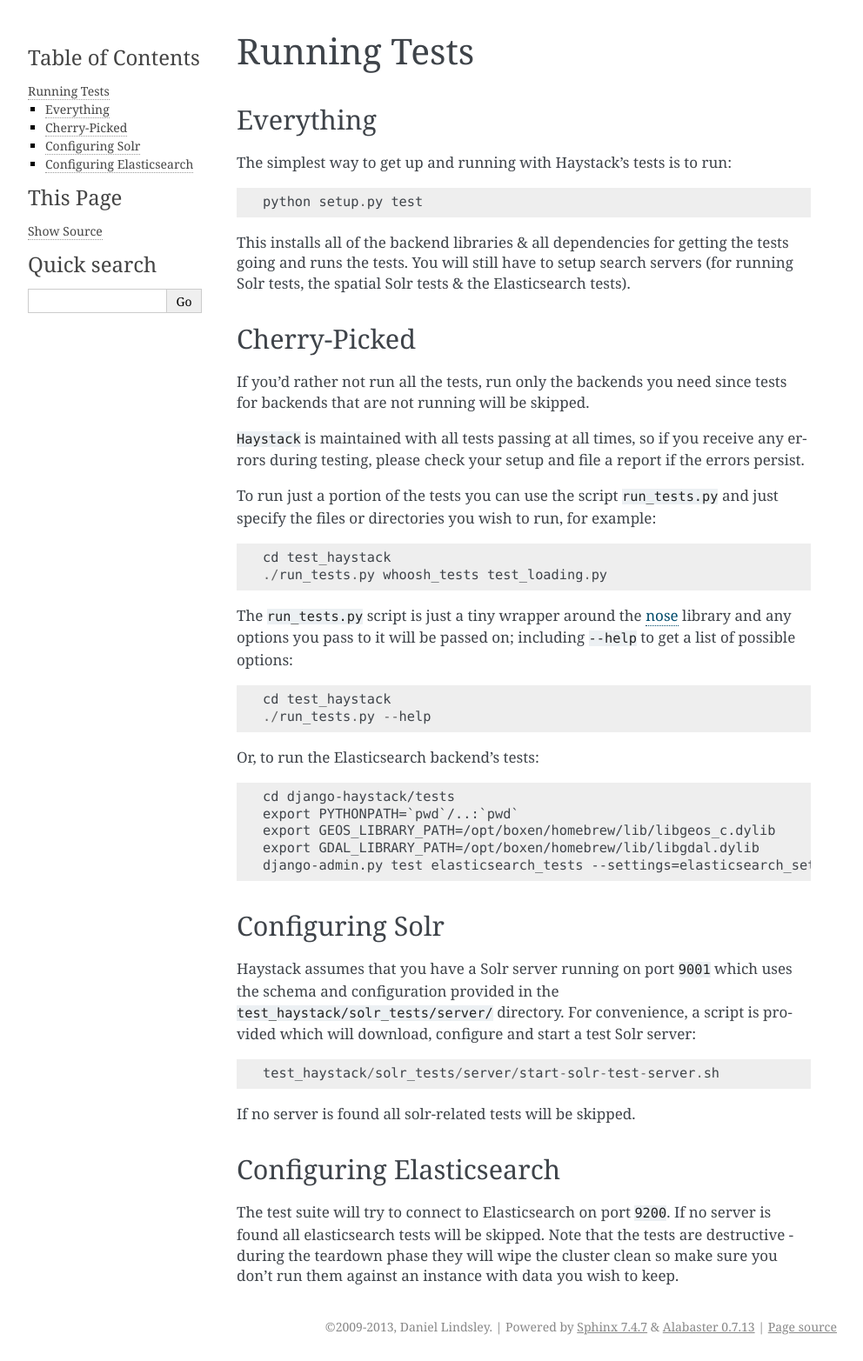
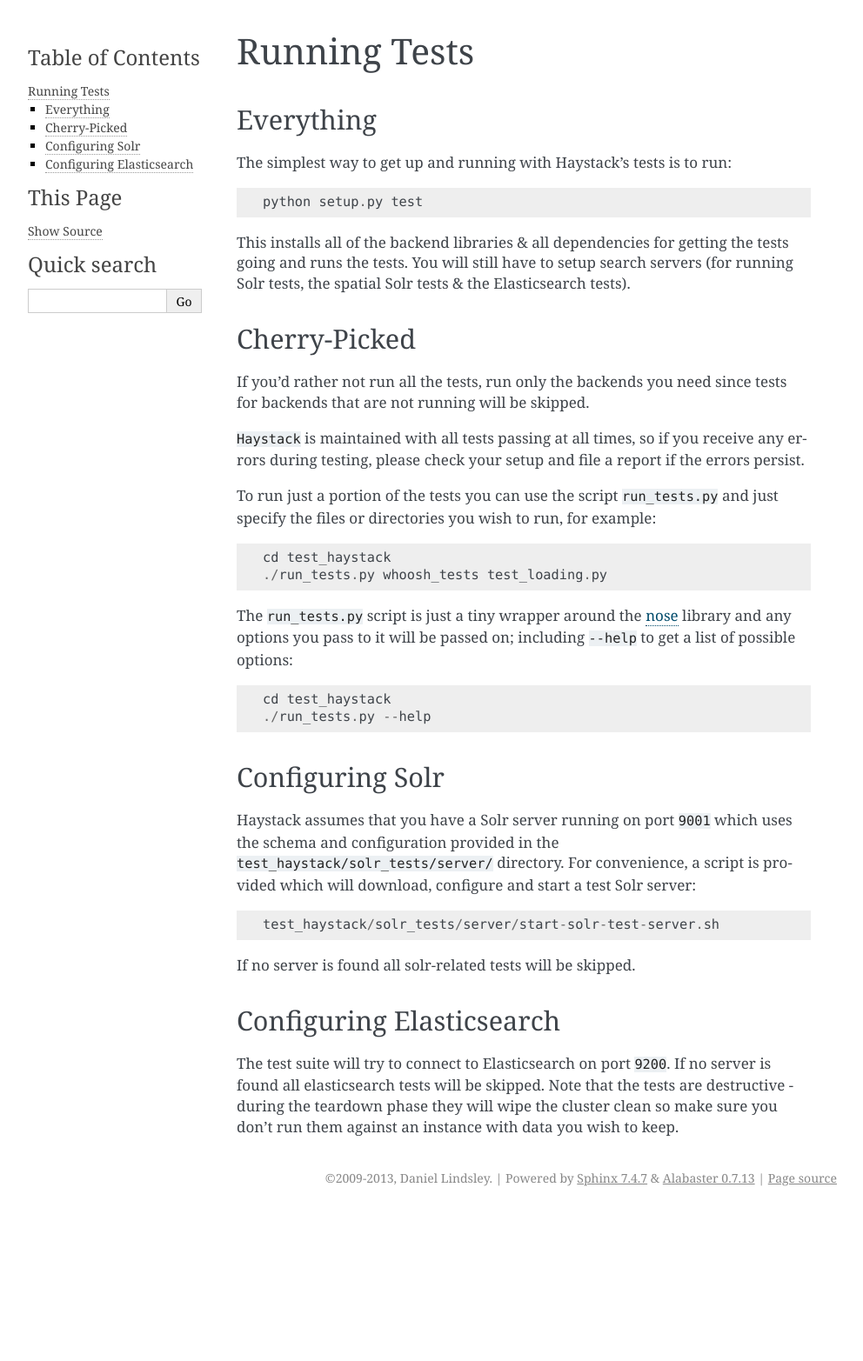
Before and after one commit to django-haystack/django-haystack, a Sphinx documentation site: the page built from docs/running_tests.rst, in a window 1280 px wide. Shown: the whole page at 87% size, without its empty margins (148-1140 px from the left). Built offline with Sphinx 7.4.7, drawn with Linux system fonts in a browser that asks for light colours; after the commit the page ends 1394 px from its top, so only the background shows below that.

Commit message:
Remove outdated documentation on how to run elasticsearch tests

```diff
--- a/docs/running_tests.rst
+++ b/docs/running_tests.rst
@@ -41,14 +41,6 @@
 
 .. _nose: https://nose.readthedocs.org/en/latest/
 
-Or, to run the Elasticsearch backend's tests::
-
-    cd django-haystack/tests
-    export PYTHONPATH=`pwd`/..:`pwd`
-    export GEOS_LIBRARY_PATH=/opt/boxen/homebrew/lib/libgeos_c.dylib
-    export GDAL_LIBRARY_PATH=/opt/boxen/homebrew/lib/libgdal.dylib
-    django-admin.py test elasticsearch_tests --settings=elasticsearch_settings
-
 Configuring Solr
 ================
 
```
